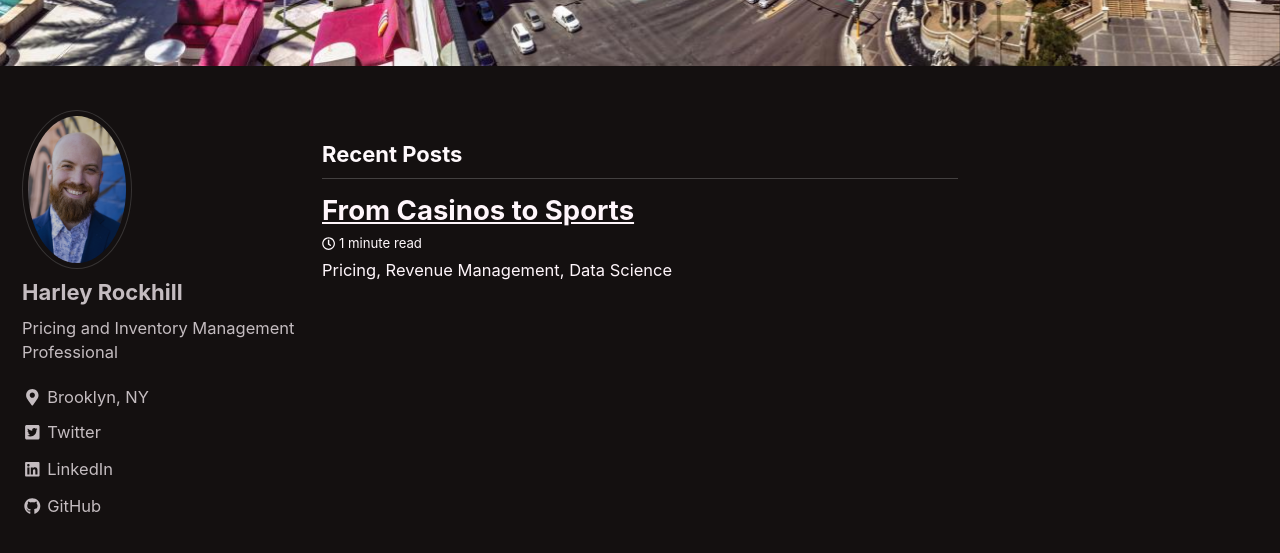
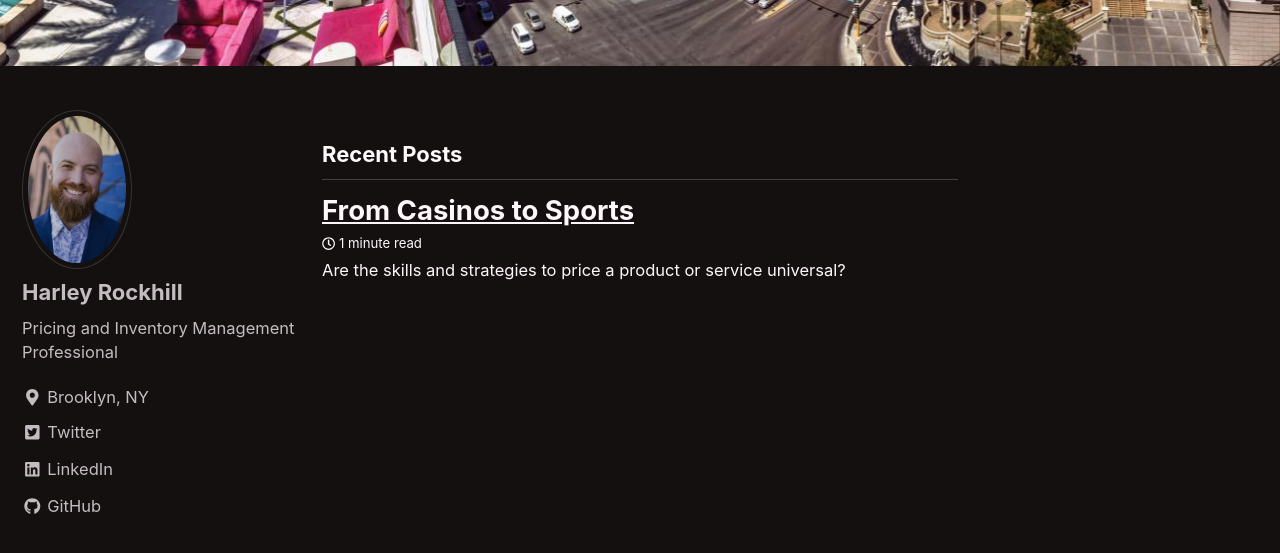
Before and after one commit to hrockhill3/hrockhill3.github.io, a Jekyll site: the page built from index.html, in a window 1280 px wide and 900 px high, scrolled down 723 px. Shown: the top 553 px of the window. Built offline with Jekyll 4.4.1, drawn with Linux system fonts in a browser that asks for light colours; nearby versions of some CDN libraries; the list of posts is cut into pages by our own code.

```diff
--- a/_posts/2020-01-14-intro.md
+++ b/_posts/2020-01-14-intro.md
@@ -1,15 +1,14 @@
 ---
 title: "From Casinos to Sports"
 date: 2020-01-14
-tags: [Pricing, Pricing Strategy, Revenue Management, Inventory Management]
+tags: [Intro, Pricing, Pricing Strategy, Revenue Management, Inventory Management]
 header:
   image: "/images/blogs/holding-sports-tickets-featured.jpg"
-excerpt: "Pricing, Revenue Management, Data Science"
+excerpt: "Are the skills and strategies to price a product or service universal?"
 mathjax: "true"
 ---
 
-# From Casinos to Sports
-### Revenue Management and Pricing Across Disciplines
+## A Revenue Management and Pricing Journey Across Disciplines
 
 Are the skills and strategies to price a product or service universal? I certainly hope so.
 
```
Also changed, not shown: _pages/about.md (+5 -0 lines).
